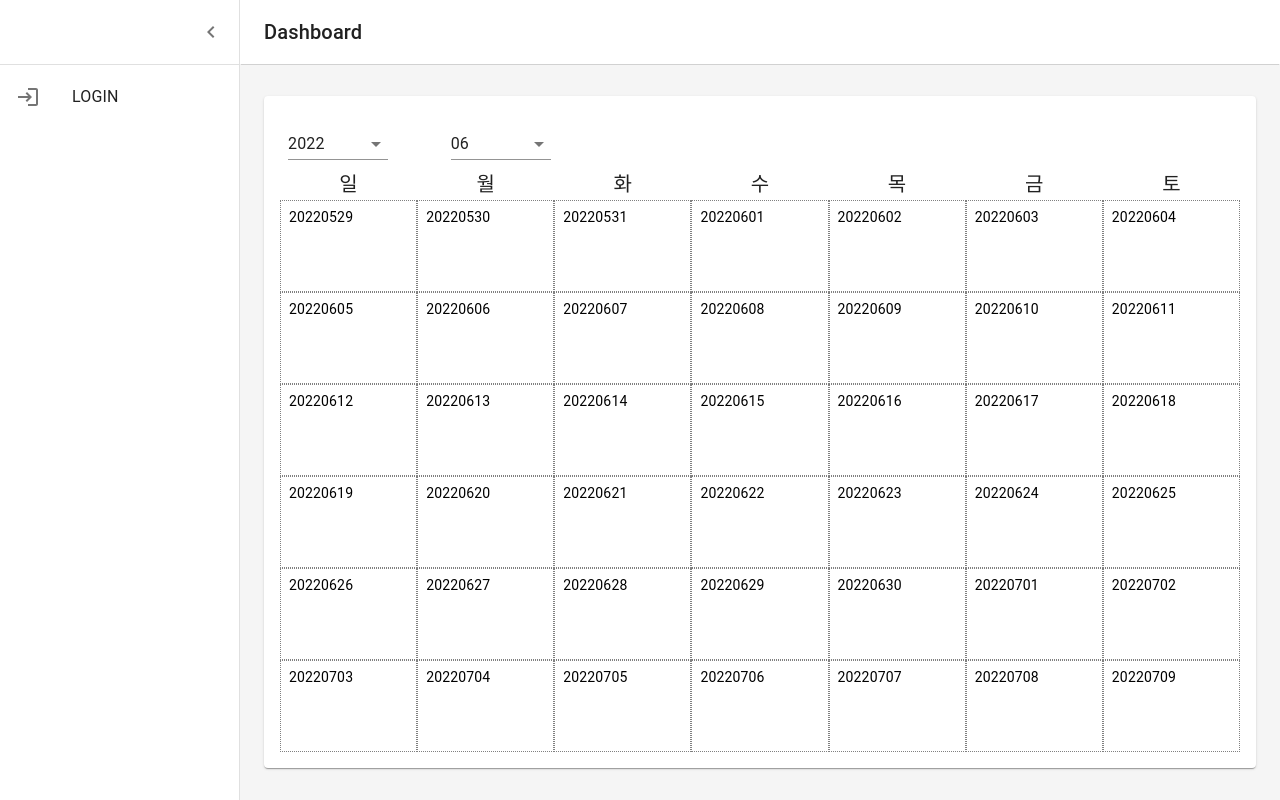
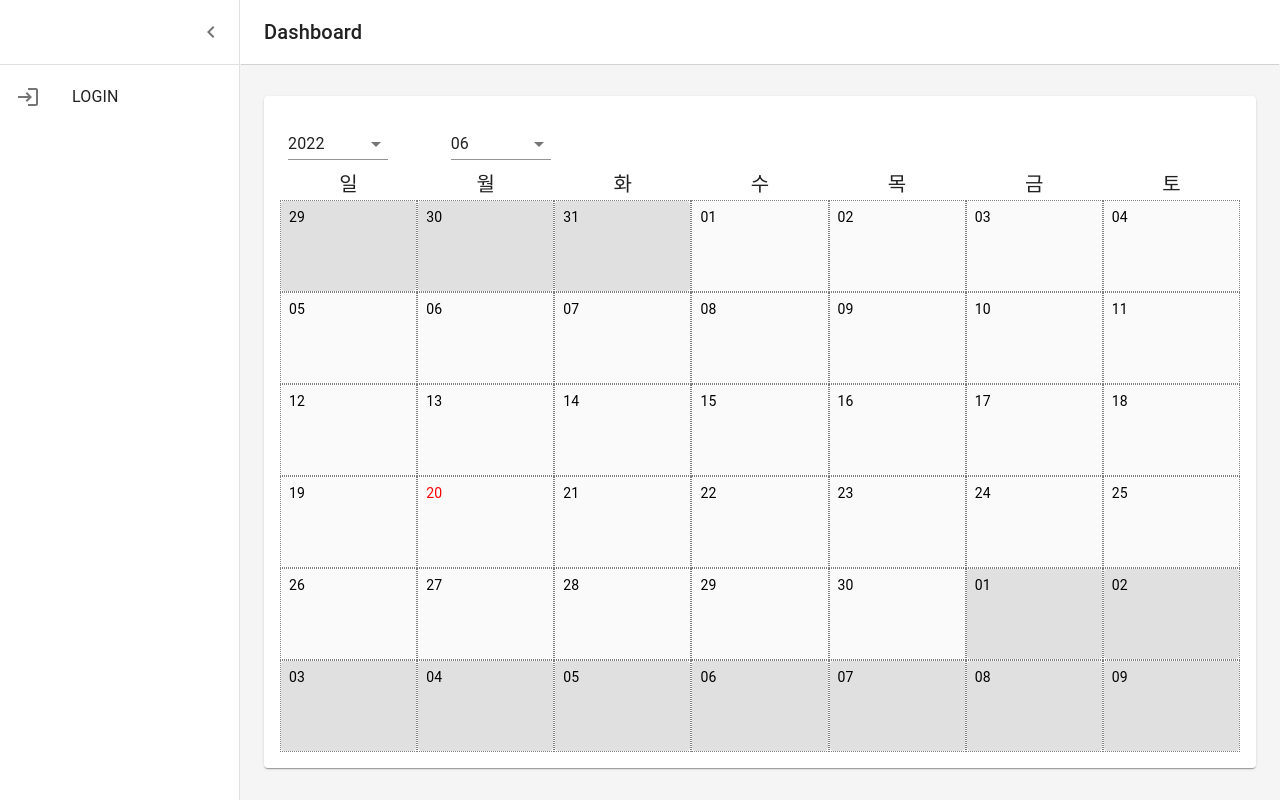
Before and after one commit to nacamp/js-react-works, a React (Create React App) app: page /calendar in a window 1280 px wide. Built offline with nearby package versions, Linux system fonts and the light colour scheme.

Commit message:
[feature]캘린더 셀 달구분, 오늘표시

```diff
--- a/src/containers/Calendar.tsx
+++ b/src/containers/Calendar.tsx
@@ -51,6 +51,7 @@ import CssBaseline from '@mui/material/CssBaseline';
 // import Box from '@mui/material/Box';
 // import LockOutlinedIcon from '@mui/icons-material/LockOutlined';
 // import Typography from '@mui/material/Typography';
+import { grey } from '@mui/material/colors';
 import Container from '@mui/material/Container';
 // import { createTheme, ThemeProvider } from '@mui/material/styles';
 import { TodoTemplate, TodoTitle } from '../components/TodoTemplate'
@@ -66,10 +67,11 @@ const Item = styled(Paper)(({ theme }) => ({
 }));
 
 interface IBoxButton {
-    date: string,
+    date: string;
+    thisMonth: boolean;
     onOpen: (text: number) => void;
 }
-function BoxButton({ date, onOpen }: IBoxButton) {
+function BoxButton({ date, thisMonth, onOpen }: IBoxButton) {
     function handleOpen(event: React.MouseEvent<HTMLElement>, text: string) {
         console.log(text);
         const id: number = +text;
@@ -77,20 +79,18 @@ function BoxButton({ date, onOpen }: IBoxButton) {
     }
 
     return (
-        <Button sx={{ pb: 8, textAlign: "left", color: 'black', width: 2 / 2, height: 2 / 2, display: "block" }} onClick={(e) => handleOpen(e, date)} variant="text" >
-            <Typography variant="body2"> {date}</Typography>
+        <Button sx={{ pb: 8, textAlign: "left", color: 'black', width: 2 / 2, height: 2 / 2, display: "block", bgcolor: thisMonth ? grey[50] : grey[300] }} onClick={(e) => handleOpen(e, date)} variant="text" >
+            <Typography sx={{  color: dayjs().format('DD') === date ? 'red':'black'}} variant="body2"> {date} </Typography>
         </Button>
     )
 
 }
 
 interface IFormRow {
-    dates: Array<string>
+    dates: Array<Array<[string, number]>>
     onOpen: (text: number) => void;
 }
 function FormRow({ dates, onOpen }: IFormRow) {
-    const todoList = [{ id: 0 }, { id: 1 }, { id: 2 }, { id: 3 }, { id: 4 }, { id: 5 }, { id: 6 }]
-
     function handleOpen(id: number) {
         onOpen(id);
     }
@@ -99,7 +99,7 @@ function FormRow({ dates, onOpen }: IFormRow) {
         <>
             {dates.map((row: any) => (
                 <Grid key={row} item xs={12 / 7} spacing={0} style={{ border: "1px dotted grey" }} >
-                    <BoxButton date={row} onOpen={handleOpen} />
+                    <BoxButton date={row[0]} thisMonth={row[1]} onOpen={handleOpen} />
                 </Grid>
             ))}
         </>
@@ -112,7 +112,7 @@ function fillDay(date: string) {
     const weekDay = dayjs(date).day();
     // 전달
     const prevMonth = range(weekDay).map((row) => (
-        dayjs(date).add(-(row + 1), 'day').format('YYYYMMDD')
+        [dayjs(date).add(-(row + 1), 'day').format('DD'), false]
     ));
     array7x6.push(...prevMonth.reverse());
 
@@ -123,7 +123,7 @@ function fillDay(date: string) {
         if (d.month() !== month) {
             break;
         }
-        array7x6.push(d.format('YYYYMMDD'));
+        array7x6.push([d.format('DD'), true]);
     }
 
     // 다음달
@@ -131,7 +131,7 @@ function fillDay(date: string) {
     const currentLength = array7x6.length;
     for (let i = 0; i < 7 * 6 - currentLength; i++) {
         const d = dayjs(nextMonth).add(i, 'day');
-        array7x6.push(d.format('YYYYMMDD'));
+        array7x6.push([d.format('DD'),false]);
     }
     return array7x6;
 }
```
